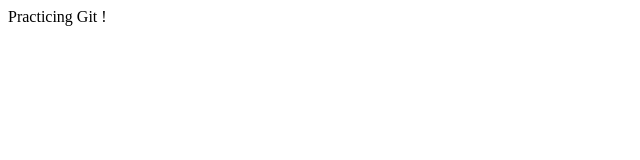
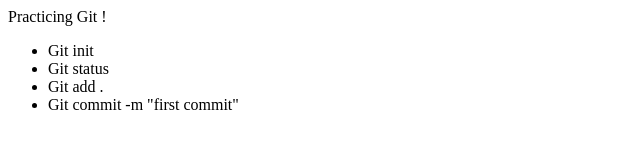
Before and after one commit to ruviniruvi/GitPractice, a plain HTML site: page index.html in a window 1280 px wide. Shown: the whole page, without its empty margins (0-640 px from the left). Drawn offline with Linux system fonts and the light colour scheme.

Commit message:
added list of commands

```diff
--- a/index.html
+++ b/index.html
@@ -1,5 +1,12 @@
 <html>
     <body>
         <head>Practicing Git !</head>
+
+        <ul>
+            <li>Git init</li>
+            <li>Git status</li>
+            <li>Git add .</li>
+            <li>Git commit -m "first commit"</li>
+          </ul>
     </body>
 </html>
```
